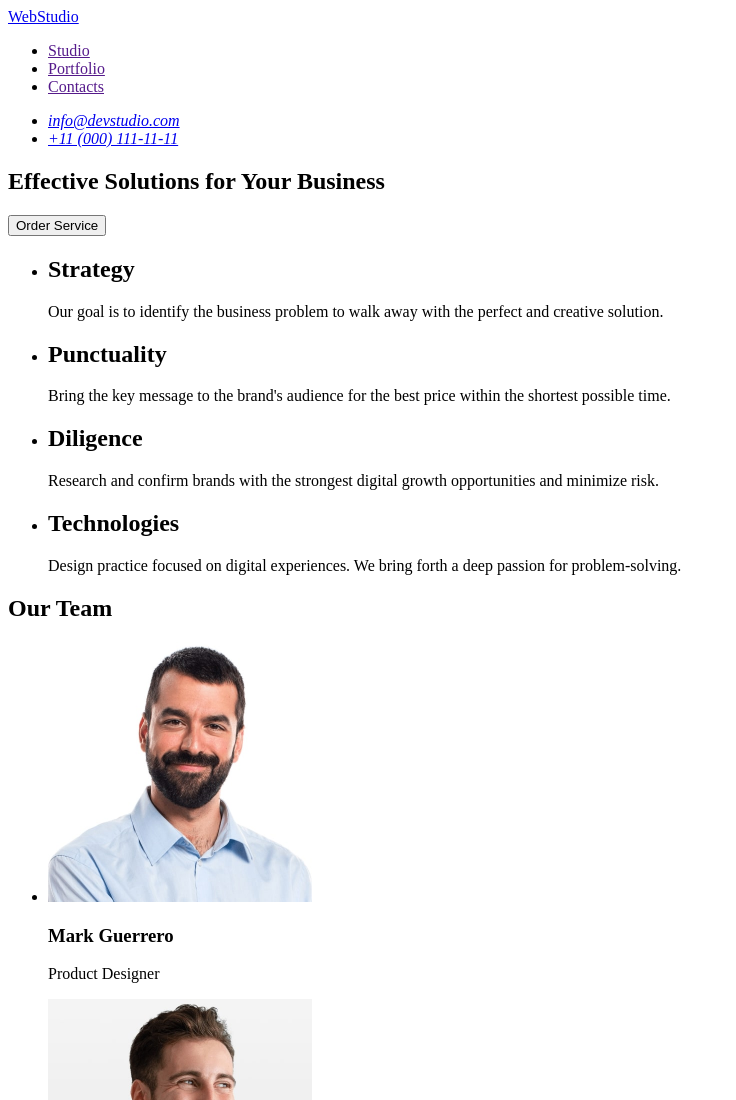
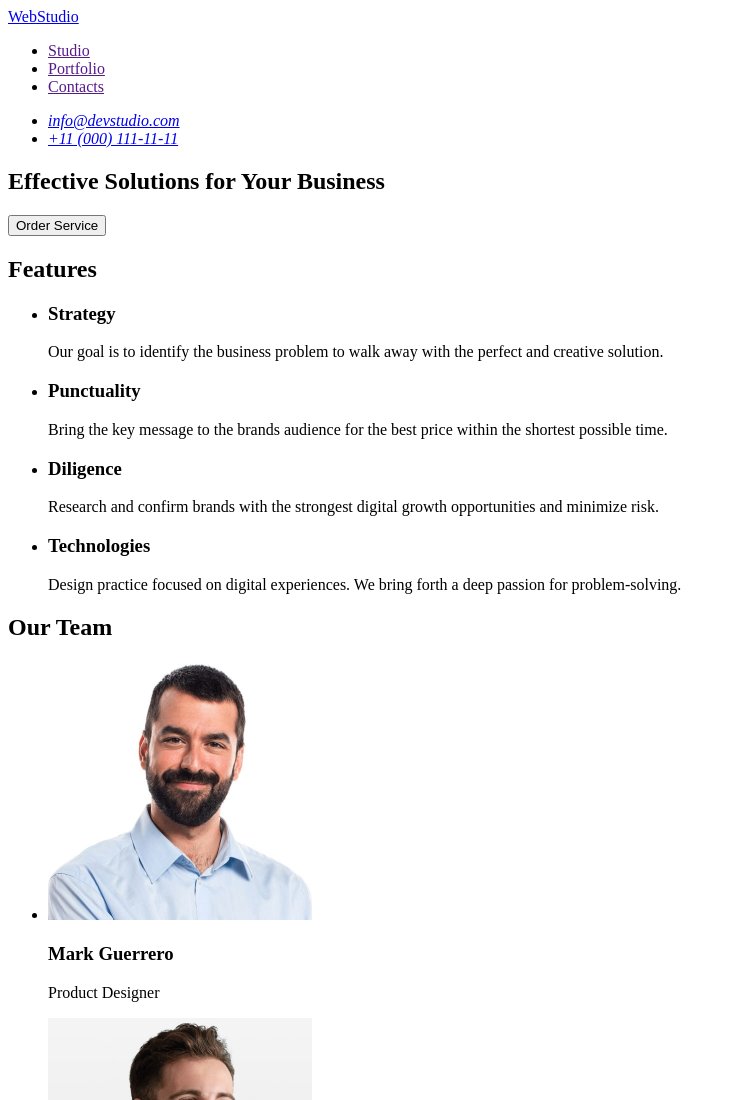
Before and after one commit to voltorua/goit-markup-hw-01, a plain HTML site: page index.html in a window 1280 px wide. Shown: the top 1100 px of the page, without its empty margins (0-736 px from the left). Drawn offline with Linux system fonts and the light colour scheme.

Commit message:
Update index.html

```diff
--- a/index.html
+++ b/index.html
@@ -30,24 +30,25 @@
         </section>
 
         <section>
+            <h2>Features</h2>
             <ul>
                 <li>
-                    <h2>Strategy</h2>
+                    <h3>Strategy</h3>
                     <p>Our goal is to identify the business problem to walk away with the perfect and creative solution.
                     </p>
                 </li>
                 <li>
-                    <h2>Punctuality</h2>
-                    <p>Bring the key message to the brand's audience for the best price within the shortest possible time.
-                    </p>
+                    <h3>Punctuality</h3>
+                    <p>Bring the key message to the brands audience for the best price within the shortest possible
+                        time.</p>
                 </li>
                 <li>
-                    <h2>Diligence</h2>
+                    <h3>Diligence</h3>
                     <p>Research and confirm brands with the strongest digital growth opportunities and minimize risk.
                     </p>
                 </li>
                 <li>
-                    <h2>Technologies</h2>
+                    <h3>Technologies</h3>
                     <p>Design practice focused on digital experiences. We bring forth a deep passion for
                         problem-solving.</p>
                 </li>
```
